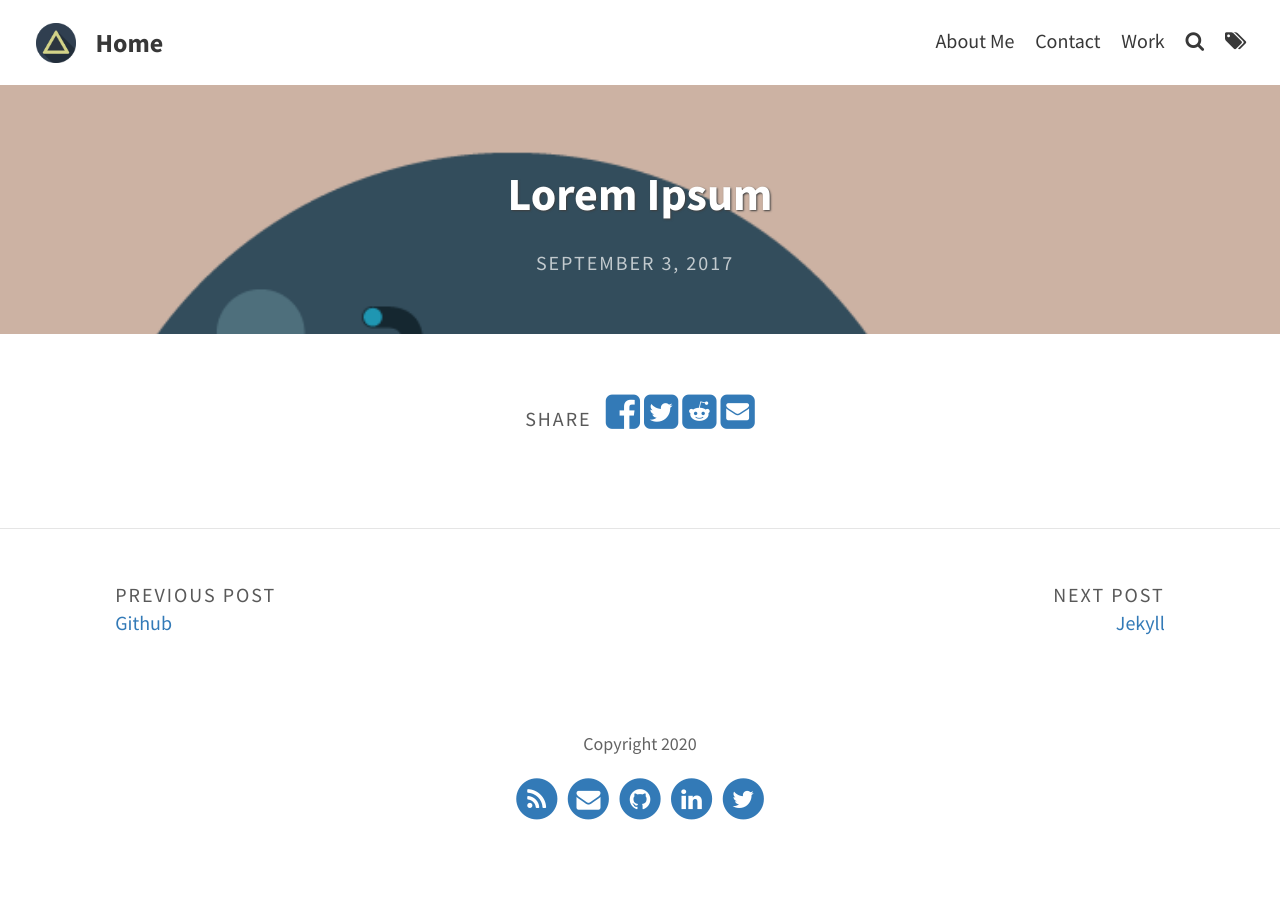
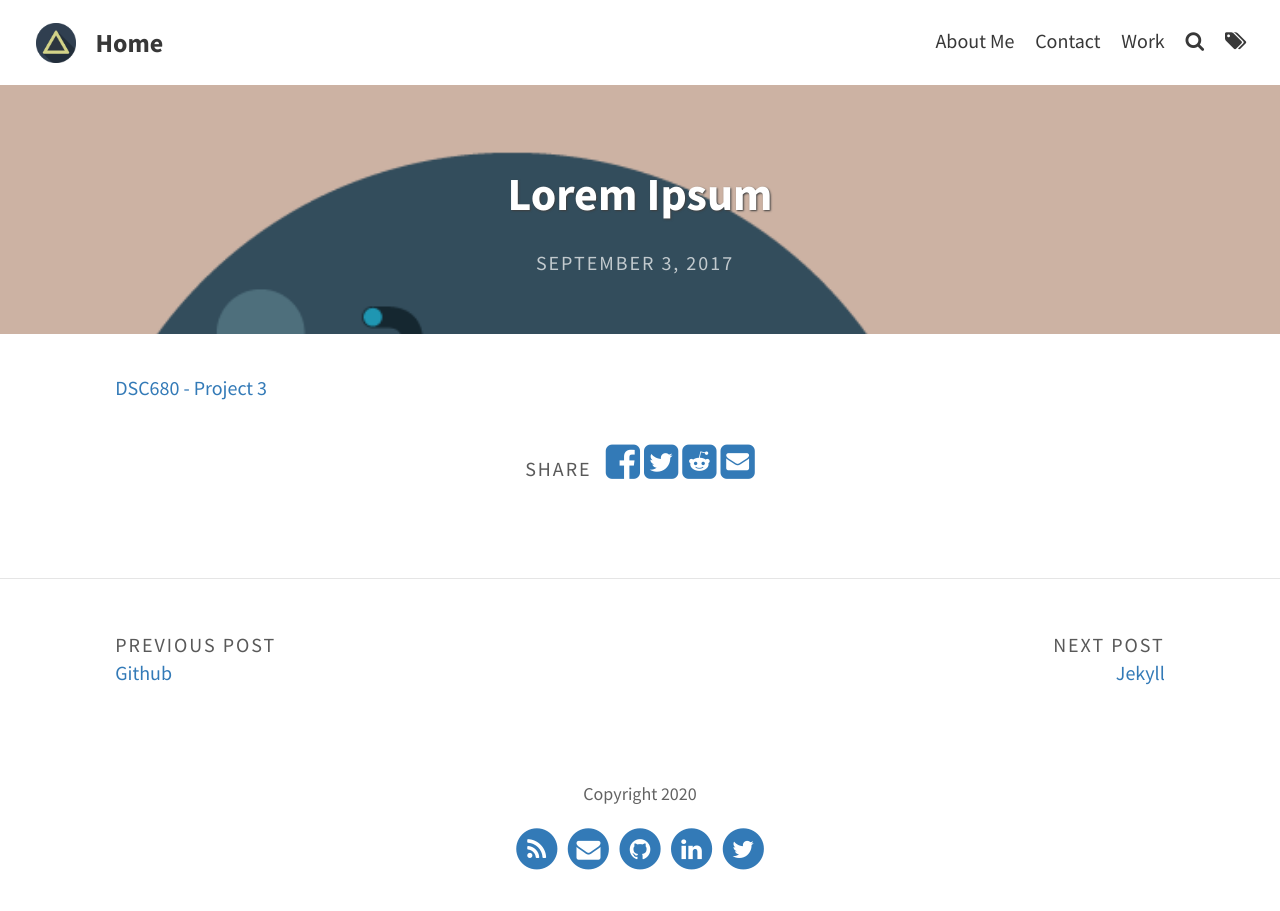
Before and after one commit to knmoses/knmoses.github.io, a Jekyll site: the page built from _portfolio/submarine.md, in a window 1280 px wide. Built offline with Jekyll 4.4.1, drawn with Linux system fonts in a browser that asks for light colours.

Commit message:
Update submarine.md

```diff
--- a/_portfolio/submarine.md
+++ b/_portfolio/submarine.md
@@ -5,3 +5,5 @@ feature-img: "assets/img/portfolio/submarine.png"
 img: "assets/img/portfolio/submarine.png"
 date: 2017-09-03
 ---
+
+[DSC680 - Project 3](https://github.com/knmoses/DSC680-Project3)
```
